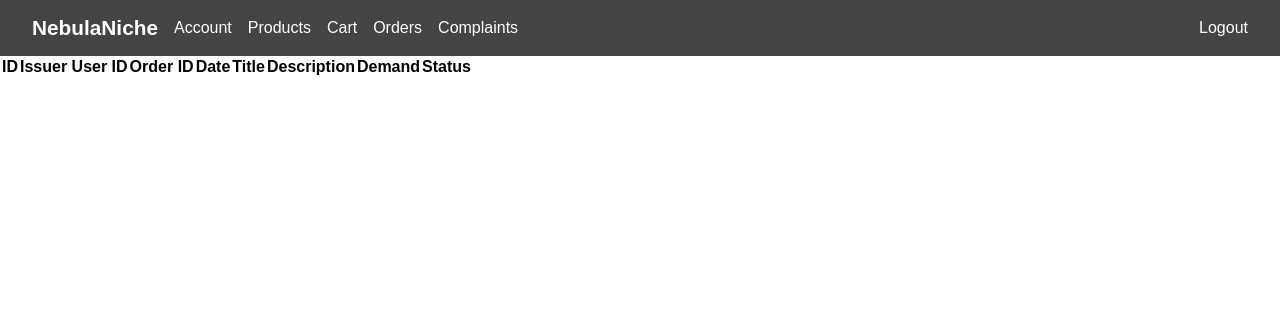
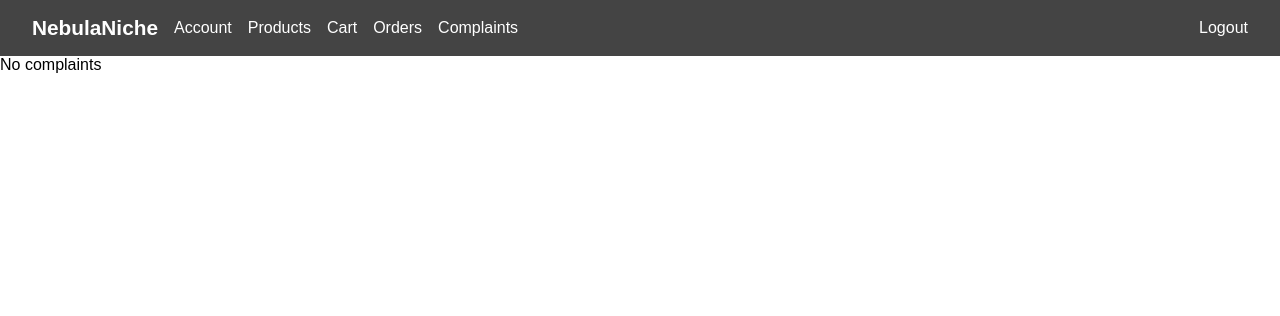
Before and after one commit to 0-ks-0/cset180-fp-ecommerce, a Python web app: template src/templates/complaints.html in a window 1280 px wide. Shown: the top 316 px of the page. Run offline with Jinja, Linux system fonts and the light colour scheme; the template is opened without the code that fills it, so the values that code supplies are empty.

Commit message:
Handle no complaints on page
Display "No complaints" if there are none

```diff
--- a/src/templates/complaints.html
+++ b/src/templates/complaints.html
@@ -10,6 +10,11 @@ Complaints
 
 {% block body %}
 <div class="page_body">
+	{% if complaints | length < 1 %}
+		No complaints
+
+
+	{% else %}
 		<table>
 			<thead>
 				<tr>
@@ -55,5 +60,6 @@ Complaints
 				{% endfor %}
 			</tbody>
 		</table>
+	{% endif %}
 </div>
 {% endblock %}
```
Lines whose indentation alone changed are shown as unchanged.
